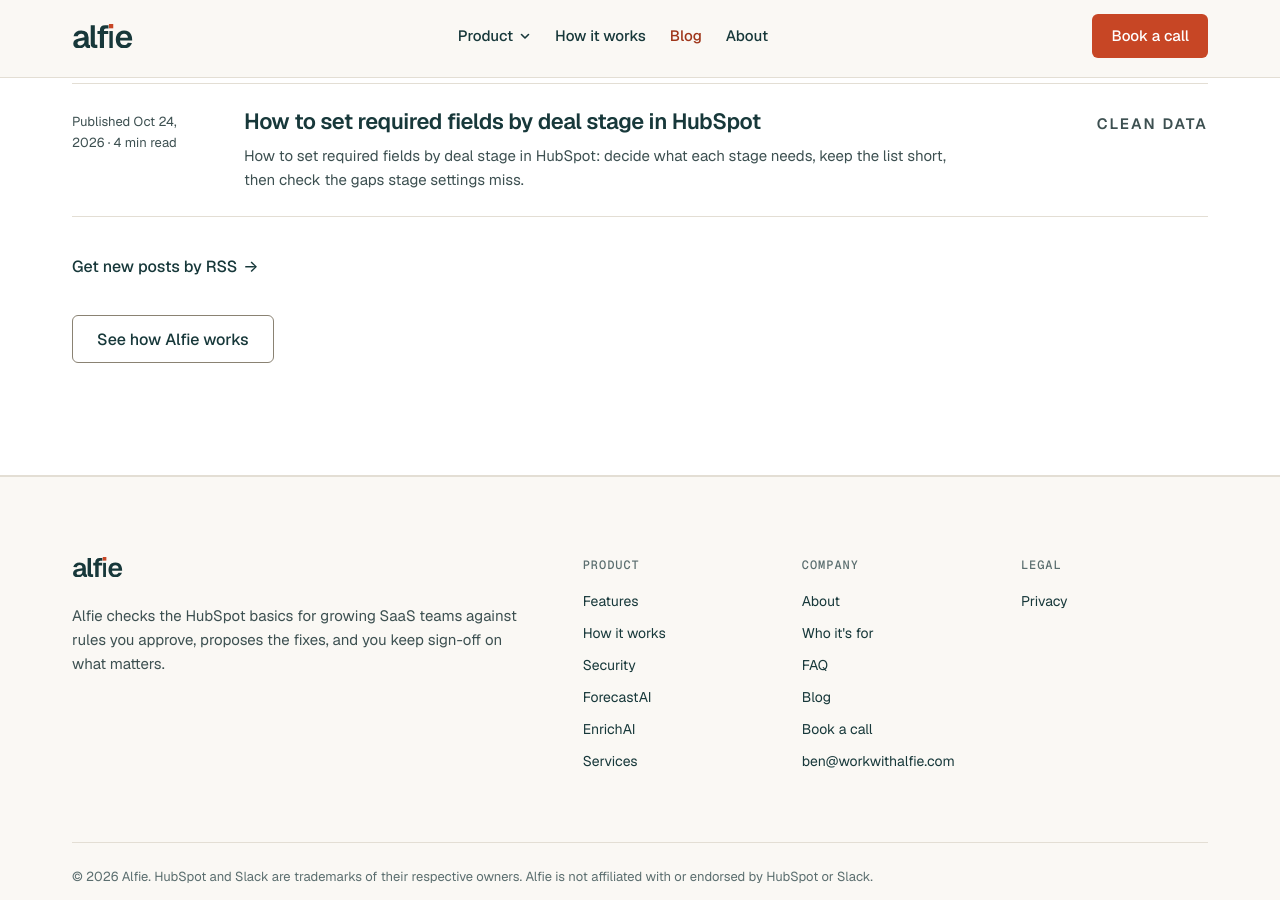
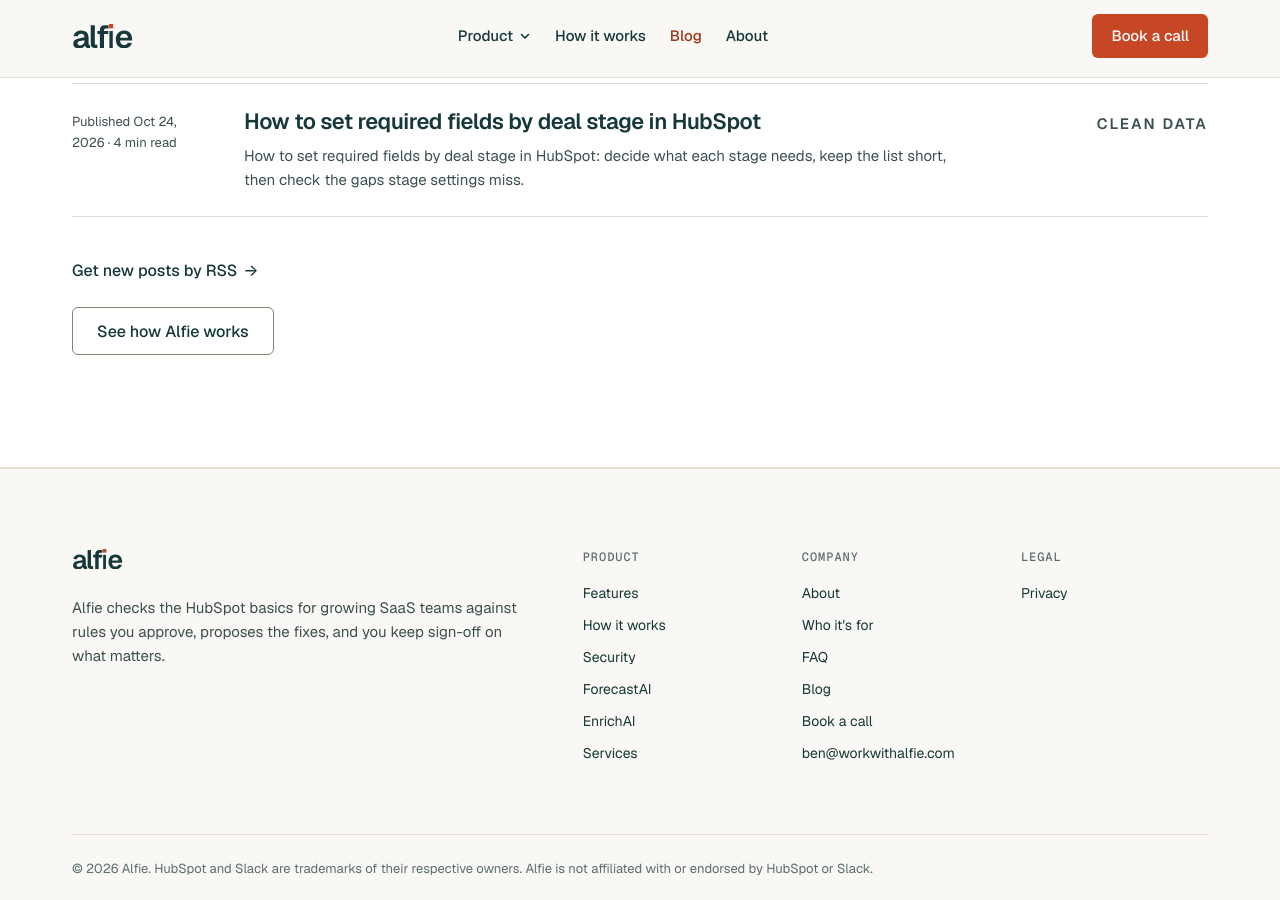
Before and after one commit to bsstaveley87/workwithalfie-site, a Jekyll site: the page built from blog/index.html, in a window 1280 px wide and 900 px high, scrolled down 919 px. Built offline with Jekyll 4.4.1, drawn with Linux system fonts in a browser that asks for light colours; the list of posts is cut into pages by our own code.

Commit message:
v1: blog index

```diff
--- a/blog/index.html
+++ b/blog/index.html
@@ -26,6 +26,6 @@ crumb: Blog
     {%- if paginator.previous_page %}<a href="{{ paginator.previous_page_path }}">Newer posts</a>{% endif -%}
   </nav>
   {%- endif %}
-  <p style="margin-top:28px"><a class="textlink" href="/blog/feed.xml">Get new posts by RSS</a></p>
-  <div class="actions" style="margin-top:12px"><a class="btn btn-ghost" href="/how-it-works/">See how Alfie works</a></div>
+  <p class="rss"><a class="textlink" href="/blog/feed.xml">Get new posts by RSS</a></p>
+  <div class="actions"><a class="btn btn-ghost" href="/how-it-works/">See how Alfie works</a></div>
 </div></section>
```
Also changed, not shown: other parts of blog/index.html (+1 -1 lines).
